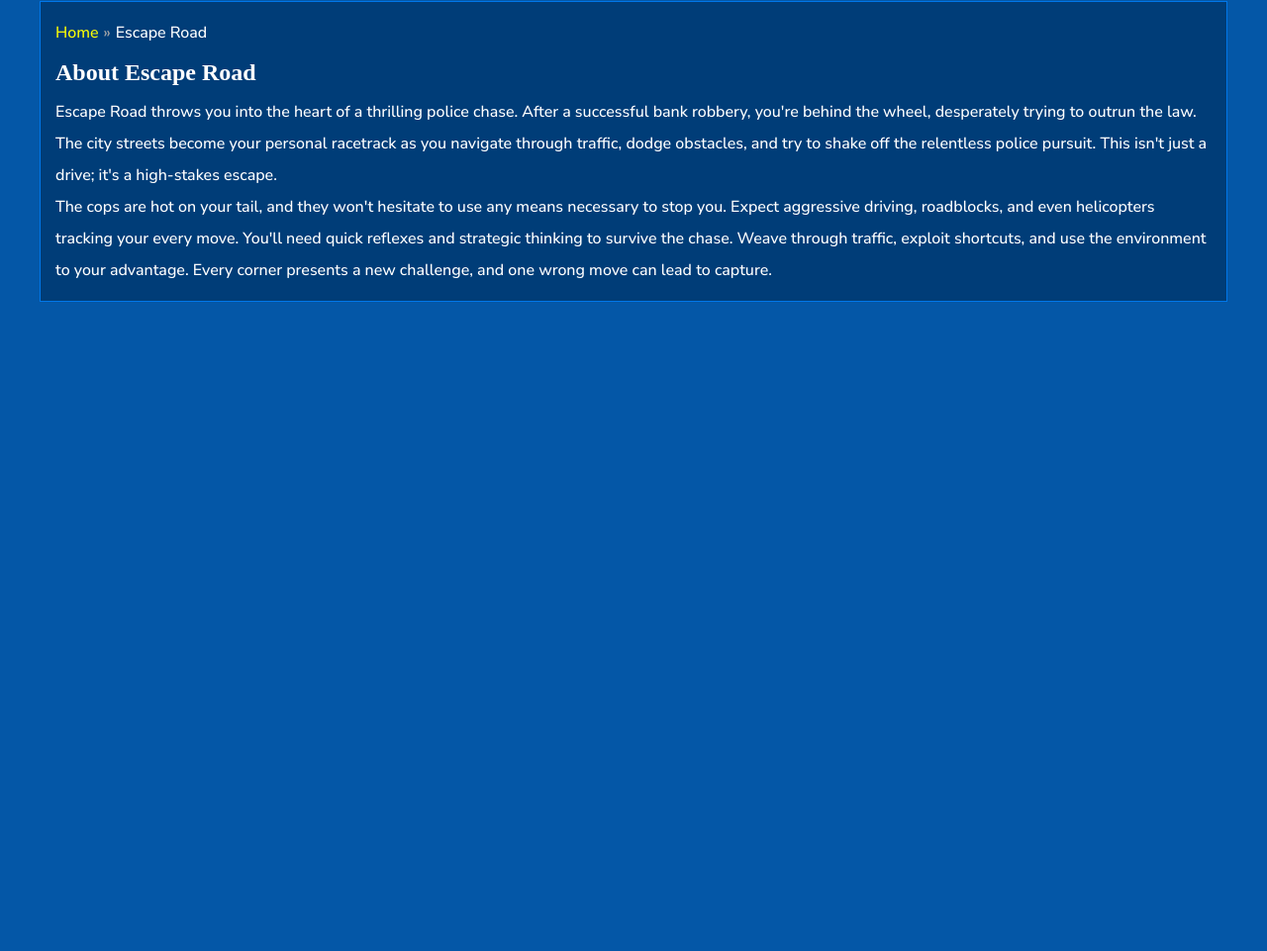
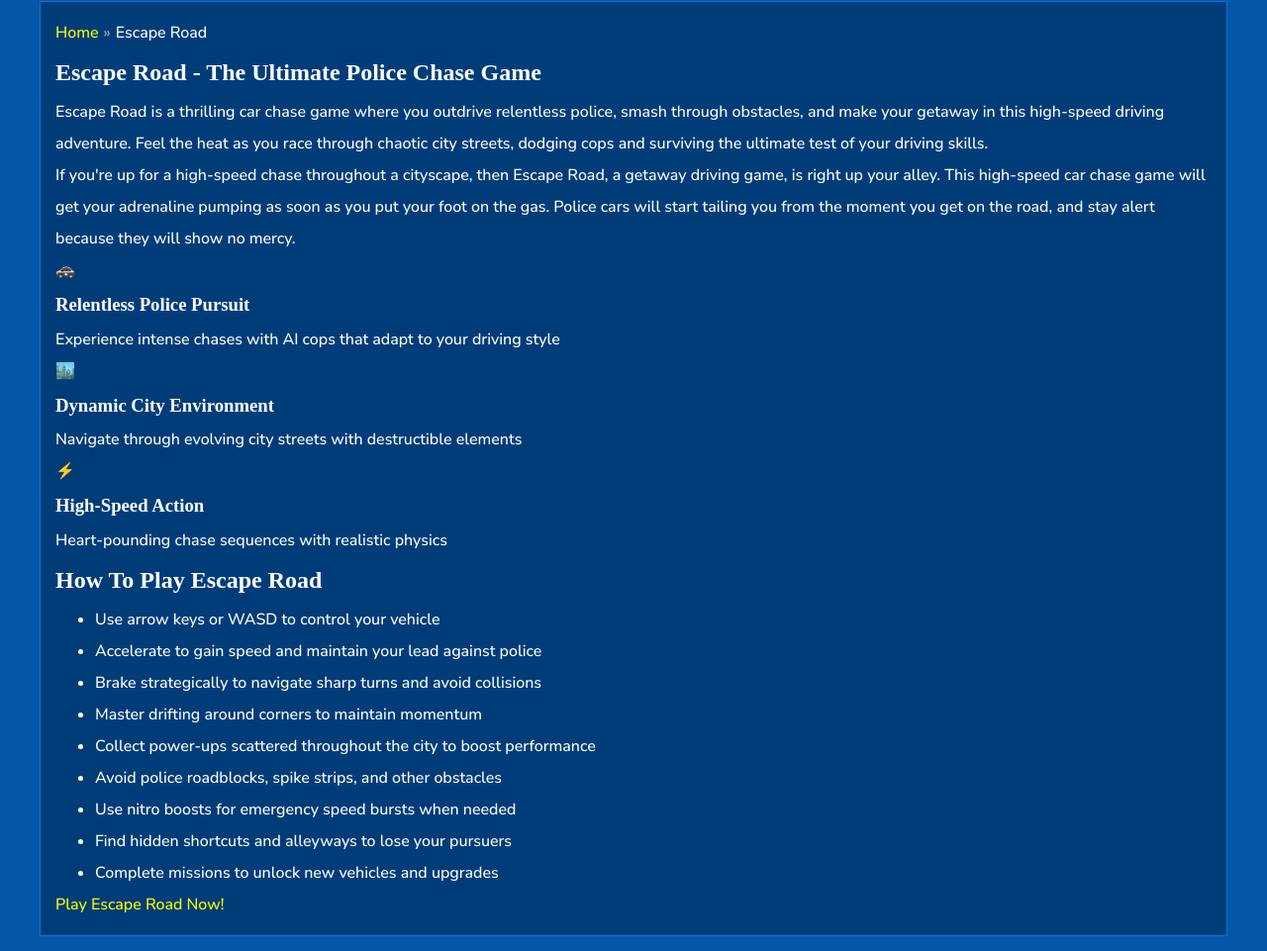
Before and after one commit to escaperoadcity2/escaperoadcity2.github.io, a plain HTML site: page escape-road.html in a window 1280 px wide. Shown: the part 925-1886 px from the top of the page at 99% size. Before the commit the page ends 1245 px from the top, so only its background shows below. Drawn offline with Linux system fonts and the light colour scheme.

Commit message:
Update escape-road.html

```diff
--- a/escape-road.html
+++ b/escape-road.html
@@ -9,31 +9,24 @@
     <meta name="distribution" content="Global">
     <meta http-equiv="audience" content="General">
     <link rel="icon" href="rs/imgs/escape-road-2.jpeg">
-    <title>Escape Road - Escape Road 2</title>
+    <title>Escape Road</title>
     <meta name="keywords" content="escape road">
     <meta name="news_keywords" content="escape road">
-    <meta name="description" content="Escape Road - Escape Road 2">
-    <link rel="stylesheet" type="text/css" href="rs/css/all.css">
+    <meta name="description" content="Escape Road : A thrilling car chase game! Outdrive relentless police, smash obstacles, and make your getaway in this high-speed driving adventure!">
+  <meta name="keywords" content="escape road,escape road unblocked,road escape 2,escape road 2 unblocked,escape road city 2,escape road game,escape road online">
+	<link rel="stylesheet" type="text/css" href="rs/css/all.css">
     <link rel="preconnect" href="https://fonts.googleapis.com">
     <link rel="preconnect" href="https://fonts.gstatic.com" crossorigin>
     <link href="https://fonts.googleapis.com/css2?family=Nunito+Sans:wght@500;600;700&display=swap" rel="stylesheet">
 </head>
-<!-- Google tag (gtag.js) -->
-<script async src="https://www.googletagmanager.com/gtag/js?id=G-P6X1MM1806"></script>
-<script>
-  window.dataLayer = window.dataLayer || [];
-  function gtag(){dataLayer.push(arguments);}
-  gtag('js', new Date());
 
-  gtag('config', 'G-P6X1MM1806');
-</script>
 <body><!--MENU-->
 <header id="header">
     <div class="container">
         <div class="row">
             <div class="p-r d-flex sp al header-bar">
                 <div class="bar-logo">
-                    <a class="logo-text" href="/">Escape Road 2</a>
+                    <a class="logo-text" href="/">Escape Road</a>
                 </div>
                 <nav class="navigation">
                     <ul>
@@ -108,7 +101,7 @@
 													<a class="uk-game-link" href="/escape-road-2">
 						                            <div class="uk-wrap-image">
                                 <img width="95" height="95" src="rs/imgs/escape-road-2-eroad1.jpeg" title=" Escape Road 2" alt=" Escape Road 2" />
-                                <span class="text-overflow uk-game-title"> Escape Road 2</span>
+                                <span class="text-overflow uk-game-title"> Escape Road</span>
                                                             </div>
                         </a>
                     </div>
@@ -197,9 +190,50 @@
                             </div>
                         </div>
                         <div class="text-area--content">
-                            <h2>About Escape Road</h2><p data-sourcepos="1:1-1:367">Escape Road throws you into the heart of a thrilling police chase. After a successful bank robbery, you're behind the wheel, desperately trying to outrun the law. The city streets become your personal racetrack as you navigate through traffic, dodge obstacles, and try to shake off the relentless police pursuit. This isn't just a drive; it's a high-stakes escape.</p>
-<p data-sourcepos="3:1-3:420">The cops are hot on your tail, and they won't hesitate to use any means necessary to stop you. Expect aggressive driving, roadblocks, and even helicopters tracking your every move. You'll need quick reflexes and strategic thinking to survive the chase. Weave through traffic, exploit shortcuts, and use the environment to your advantage. Every corner presents a new challenge, and one wrong move can lead to capture.</p>                                                    </div>
-                    </div>
+   <h2>Escape Road - The Ultimate Police Chase Game</h2>
+
+        <section class="game-description">
+            <p><span class="highlight">Escape Road</span> is a thrilling car chase game where you outdrive relentless police, smash through obstacles, and make your getaway in this high-speed driving adventure. Feel the heat as you race through chaotic city streets, dodging cops and surviving the ultimate test of your driving skills.</p>
+
+            <p>If you're up for a high-speed chase throughout a cityscape, then <span class="highlight">Escape Road</span>, a getaway driving game, is right up your alley. This high-speed car chase game will get your adrenaline pumping as soon as you put your foot on the gas. Police cars will start tailing you from the moment you get on the road, and stay alert because they will show no mercy.</p>
+
+            <div class="game-features">
+                <div class="feature">
+                    <div class="feature-icon">🚓</div>
+                    <h3>Relentless Police Pursuit</h3>
+                    <p>Experience intense chases with AI cops that adapt to your driving style</p>
+                </div>
+                <div class="feature">
+                    <div class="feature-icon">🏙️</div>
+                    <h3>Dynamic City Environment</h3>
+                    <p>Navigate through evolving city streets with destructible elements</p>
+                </div>
+                <div class="feature">
+                    <div class="feature-icon">⚡</div>
+                    <h3>High-Speed Action</h3>
+                    <p>Heart-pounding chase sequences with realistic physics</p>
+                </div>
+            </div>
+        </section>
+
+        <section class="instructions">
+            <h2>How to Play Escape Road</h2>
+            <ul>
+                <li>Use arrow keys or WASD to control your vehicle</li>
+                <li>Accelerate to gain speed and maintain your lead against police</li>
+                <li>Brake strategically to navigate sharp turns and avoid collisions</li>
+                <li>Master drifting around corners to maintain momentum</li>
+                <li>Collect power-ups scattered throughout the city to boost performance</li>
+                <li>Avoid police roadblocks, spike strips, and other obstacles</li>
+                <li>Use nitro boosts for emergency speed bursts when needed</li>
+                <li>Find hidden shortcuts and alleyways to lose your pursuers</li>
+                <li>Complete missions to unlock new vehicles and upgrades</li>
+            </ul>
+        </section>
+
+        <div class="cta-section">
+            <a href="https://escaperoadcity2.github.io/" class="cta-button">Play Escape Road Now!</a>
+						</div>
                 </div>
             </div>
         </div>
```
